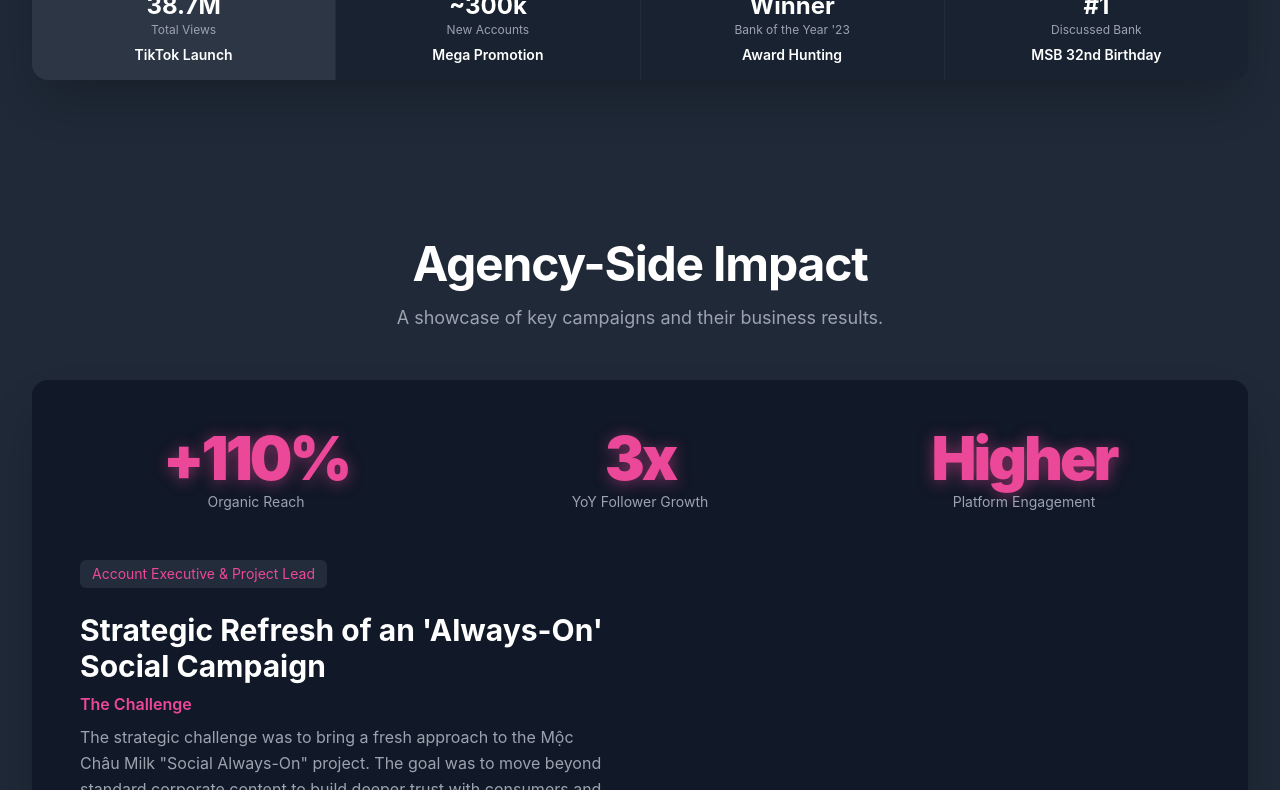
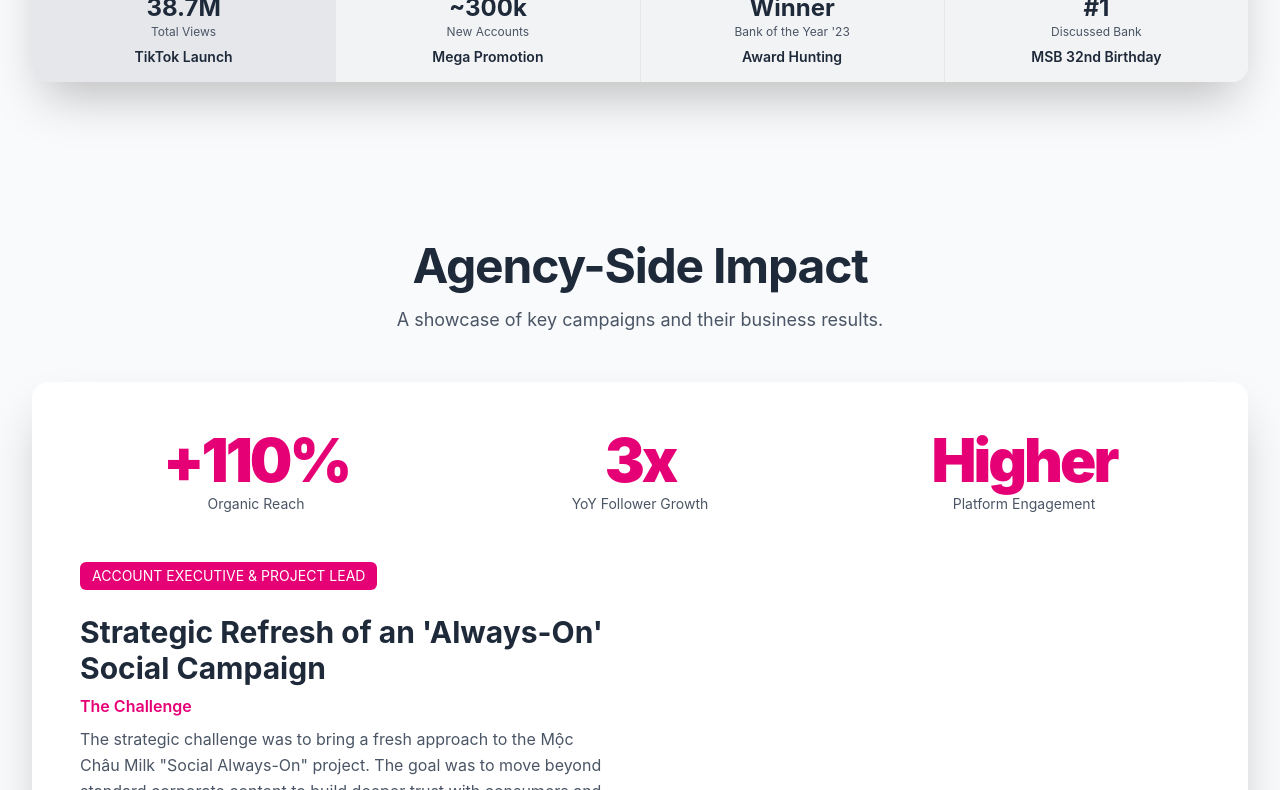
Before and after one commit to thaingnguyen/thao-portfolio, an Astro site in the folder app/: page / in a window 1280 px wide. Shown: the part 2853-3643 px from the top of the page. Built offline with nearby package versions, Linux system fonts and the light colour scheme; Astro itself is replaced by a stand-in of ours.

Commit message:
Update text color

```diff
--- a/app/src/components/sections/06-connect-section.astro
+++ b/app/src/components/sections/06-connect-section.astro
@@ -2,7 +2,7 @@
 ---
 <section {...Astro.props} class="bg-surface-elevated py-20 px-4 sm:px-6 lg:px-8">
   <div class="max-w-3xl mx-auto text-center">
-      <h2 class="text-4xl md:text-5xl font-bold text-foreground">Thank You</h2>
+      <h2 class="text-4xl md:text-5xl font-bold text-accent-secondary">Thank You</h2>
       <p class="mt-6 text-lg text-foreground-secondary leading-relaxed">
           At the end of the day, I'm passionate about one thing: building brands that create marketing people genuinely love. I'm ready for my next creative challenge and would be excited to bring my experience to your team. Let's connect and make something memorable.
       </p>
--- a/app/src/components/sections/ProjectShowcase.astro
+++ b/app/src/components/sections/ProjectShowcase.astro
@@ -60,14 +60,14 @@ const colorClasses = {
   blue: {
     text: 'text-accent-primary-strong',
     border: 'border-accent-primary-strong',
-    shadow: 'impact-text-shadow-primary',
-    icon: 'text-accent-primary'
+    icon: 'text-accent-primary',
+    badge: 'bg-badge-primary text-white'
   },
   pink: {
     text: 'text-accent-secondary',
     border: 'border-accent-secondary',
-    shadow: 'impact-text-shadow-secondary',
-    icon: 'text-accent-secondary'
+    icon: 'text-accent-secondary',
+    badge: 'bg-badge-secondary text-white'
   }
 };
 
@@ -93,7 +93,7 @@ const colors = colorClasses[highlightColor];
                 <div id={`${showcaseId}-featured-impact`} class="grid grid-cols-3 gap-4 sm:gap-8 mb-8 md:mb-12 text-center">
                     {initialProject.impact.map(metric => (
                         <div>
-                            <p class:list={["text-3xl sm:text-4xl lg:text-6xl font-black tracking-tighter", colors.text, colors.shadow]}>{metric.value}</p>
+                            <p class:list={["text-3xl sm:text-4xl lg:text-6xl font-black tracking-tighter", colors.text]}>{metric.value}</p>
                             <p class="text-foreground-muted text-xs sm:text-sm mt-1">{metric.label}</p>
                         </div>
                     ))}
@@ -104,7 +104,7 @@ const colors = colorClasses[highlightColor];
 
                     <!-- Content Area (Left) -->
                     <div id={`${showcaseId}-left-content`} class="text-foreground-secondary order-2 lg:order-1 flex flex-col">
-                        <p id={`${showcaseId}-featured-role`} class:list={["bg-surface-overlay/50 inline-block px-3 py-1 rounded-md text-sm mb-6 self-start", colors.icon]}>{initialProject.role}</p>
+                        <p id={`${showcaseId}-featured-role`} class:list={["inline-block px-3 py-1 rounded-md text-sm mb-6 self-start uppercase", colors.icon, colors.badge]}>{initialProject.role}</p>
                         <h3 id={`${showcaseId}-featured-title`} class="text-2xl sm:text-3xl font-bold text-foreground mb-2">{initialProject.title}</h3>
 
                         <div id={`${showcaseId}-description-wrapper`} style="min-height: 300px;">
@@ -129,7 +129,7 @@ const colors = colorClasses[highlightColor];
             </div>
 
             <!-- Preview Navigation -->
-            <div id={`${showcaseId}-preview-nav`} class="grid grid-cols-2 md:grid-cols-4 gap-px bg-surface-overlay/50 border-t border-strong">
+            <div id={`${showcaseId}-preview-nav`} class="grid grid-cols-2 md:grid-cols-4 gap-px bg-surface-overlay border-t border-transparent">
                 {projects.map((project, index) => (
                     <div
                         class:list={[
@@ -144,9 +144,9 @@ const colors = colorClasses[highlightColor];
                         <div class:list={["w-full flex justify-center mb-2", colors.icon]}>
                           <Icon name={project.icon} class="w-6 h-6" />
                         </div>
-                        <p class="text-2xl font-bold text-foreground">{project.preview.value}</p>
+                        <p class="text-2xl font-bold text-secondary">{project.preview.value}</p>
                         <p class="text-xs text-foreground-muted mb-2">{project.preview.label}</p>
-                        <h4 class="text-sm font-semibold text-foreground leading-tight">{project.preview.title}</h4>
+                        <h4 class="text-sm font-semibold text-secondary leading-tight">{project.preview.title}</h4>
                     </div>
                 ))}
             </div>
@@ -157,12 +157,6 @@ const colors = colorClasses[highlightColor];
 <style>
   .active-card {
       background-color: rgb(var(--rgb-surface-overlay) / 0.5);
-  }
-  .impact-text-shadow-primary {
-      text-shadow: 0 2px 15px rgb(var(--rgb-accent-primary-strong) / 0.5);
-  }
-  .impact-text-shadow-secondary {
-      text-shadow: 0 2px 15px rgb(var(--rgb-accent-secondary) / 0.5);
   }
 </style>
 
@@ -175,12 +169,10 @@ const colors = colorClasses[highlightColor];
       blue: {
         text: 'text-accent-primary-strong',
         border: 'border-accent-primary-strong',
-        shadow: 'impact-text-shadow-primary'
       },
       pink: {
         text: 'text-accent-secondary',
         border: 'border-accent-secondary',
-        shadow: 'impact-text-shadow-secondary'
       }
     };
     const colors = colorClasses[highlightColor];
@@ -291,7 +283,7 @@ const colors = colorClasses[highlightColor];
         project.impact.forEach(metric => {
           const impactEl = document.createElement('div');
           impactEl.innerHTML = `
-            <p class="text-3xl sm:text-4xl lg:text-6xl font-black ${colors.text} ${colors.shadow} tracking-tighter">${metric.value}</p>
+            <p class="text-3xl sm:text-4xl lg:text-6xl font-black ${colors.text} tracking-tighter">${metric.value}</p>
             <p class="text-foreground-muted text-xs sm:text-sm mt-1">${metric.label}</p>
           `;
           featuredImpact.appendChild(impactEl);
--- a/app/src/styles/global.css
+++ b/app/src/styles/global.css
@@ -3,28 +3,35 @@
 :root {
   /* Core palette stored as space-separated RGB for easy reuse with alpha */
   --rgb-surface: 26 32 44;
-  --rgb-surface-alt: 17 24 39;
-  --rgb-surface-elevated: 31 41 55;
-  --rgb-surface-overlay: 55 65 81;
+  --rgb-surface-alt: 255 255 255; /* white */
+  --rgb-surface-elevated: 249 250 251; /* gray 50 */
+
+  --rgb-surface-overlay: 229 231 235; /* gray 200 */
+
   --rgb-surface-hero: 13 17 23;
+  --rgb-surface-elevated-card: 236 252 202; /* white */
 
   --rgb-border-subtle: 55 65 81;
   --rgb-border-strong: 75 85 99;
 
-  --rgb-text-primary: 255 255 255;
-  --rgb-text-secondary: 209 213 219;
-  --rgb-text-muted: 156 163 175;
+  --rgb-text-primary: 30 41 57; /* gray 800 */
+  --rgb-text-secondary: 54 65 83; /* gray 700 */
+  --rgb-text-muted: 74 85 101; /* gray 600 */
 
-  --rgb-accent-primary: 96 165 250;
-  --rgb-accent-primary-strong: 59 130 246;
-  --rgb-accent-secondary: 236 72 153;
+  --rgb-accent-primary: 94 165 0; /* lime 600 */
+  --rgb-accent-primary-strong: 73 125 0; /* lime 700 */
+  --rgb-accent-secondary: 230 0 118; /* pink 600 */
+
   --rgb-accent-tertiary: 231 60 126;
   --rgb-accent-quaternary: 35 166 213;
   --rgb-accent-quinary: 238 119 82;
   --rgb-accent-senary: 35 213 171;
 
-  --rgb-glow-primary: 66 153 225;
-  --rgb-glow-secondary: 236 72 153;
+  --rgb-glow-primary: 216 249 153; /* lime 200 */
+
+  --rgb-badge-primary: 94 165 0; /* lime 600 */
+  --rgb-badge-secondary: 230 0 118; /* pink 600 */
+
 
   /* Gradient helpers */
   --gradient-hero-angle: 180deg;
@@ -43,6 +50,7 @@
   --color-surface-elevated: rgb(var(--rgb-surface-elevated));
   --color-surface-overlay: rgb(var(--rgb-surface-overlay));
   --color-surface-hero: rgb(var(--rgb-surface-hero));
+  --color-surface-elevated-card: rgb(var(--rgb-surface-elevated-card));
 
   --color-foreground: rgb(var(--rgb-text-primary));
   --color-foreground-secondary: rgb(var(--rgb-text-secondary));
@@ -57,10 +65,12 @@
   --color-accent-senary: rgb(var(--rgb-accent-senary));
 
   --color-glow-primary: rgb(var(--rgb-glow-primary));
-  --color-glow-secondary: rgb(var(--rgb-glow-secondary));
 
   --color-subtle: rgb(var(--rgb-border-subtle));
   --color-strong: rgb(var(--rgb-border-strong));
+
+  --color-badge-primary: rgb(var(--rgb-badge-primary));
+  --color-badge-secondary: rgb(var(--rgb-badge-secondary));
 
   --shadow-glow-primary: 0 0 15px 2px rgb(var(--rgb-glow-primary) / 0.6);
   --shadow-glow-primary-strong: 0 0 25px 5px rgb(var(--rgb-glow-primary) / 0.9);
```
Also changed, not shown: app/src/components/sections/02-journey-section.astro (+6 -6 lines).
